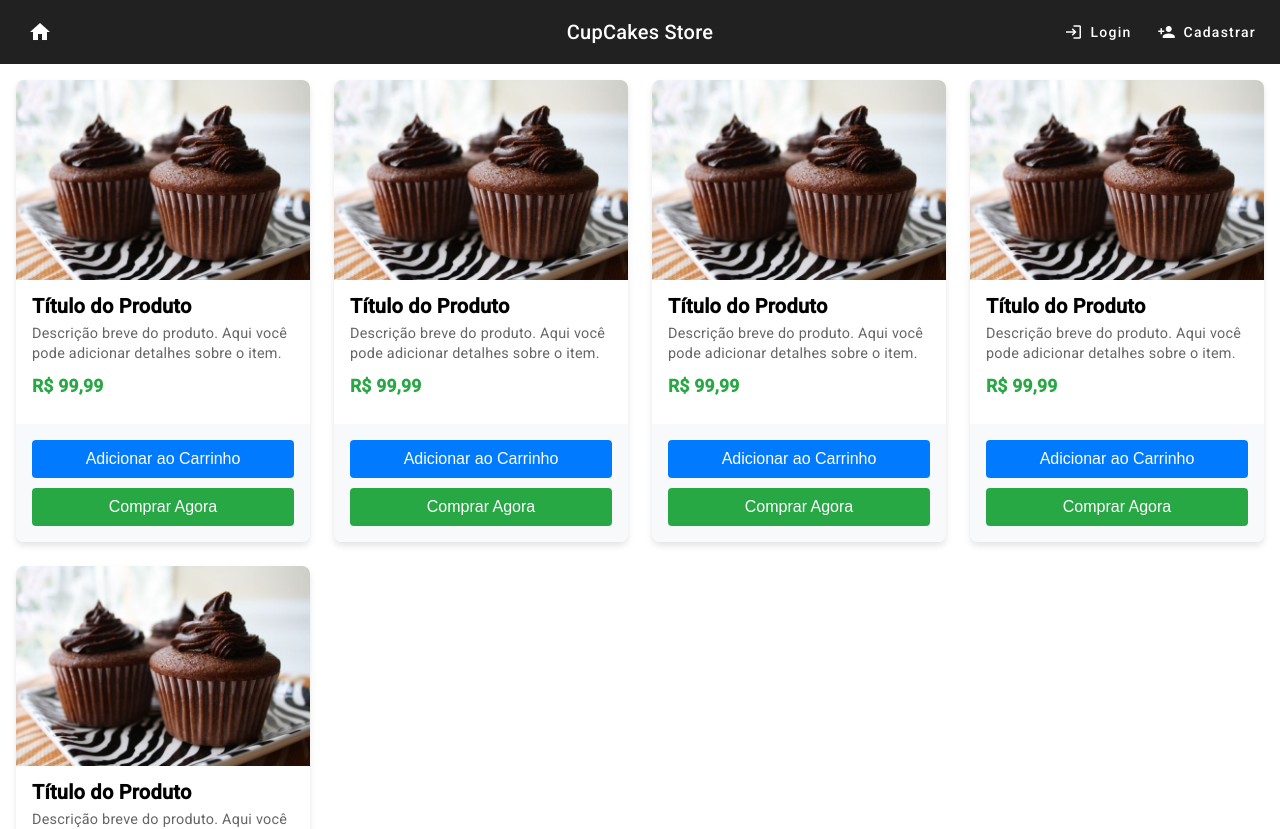
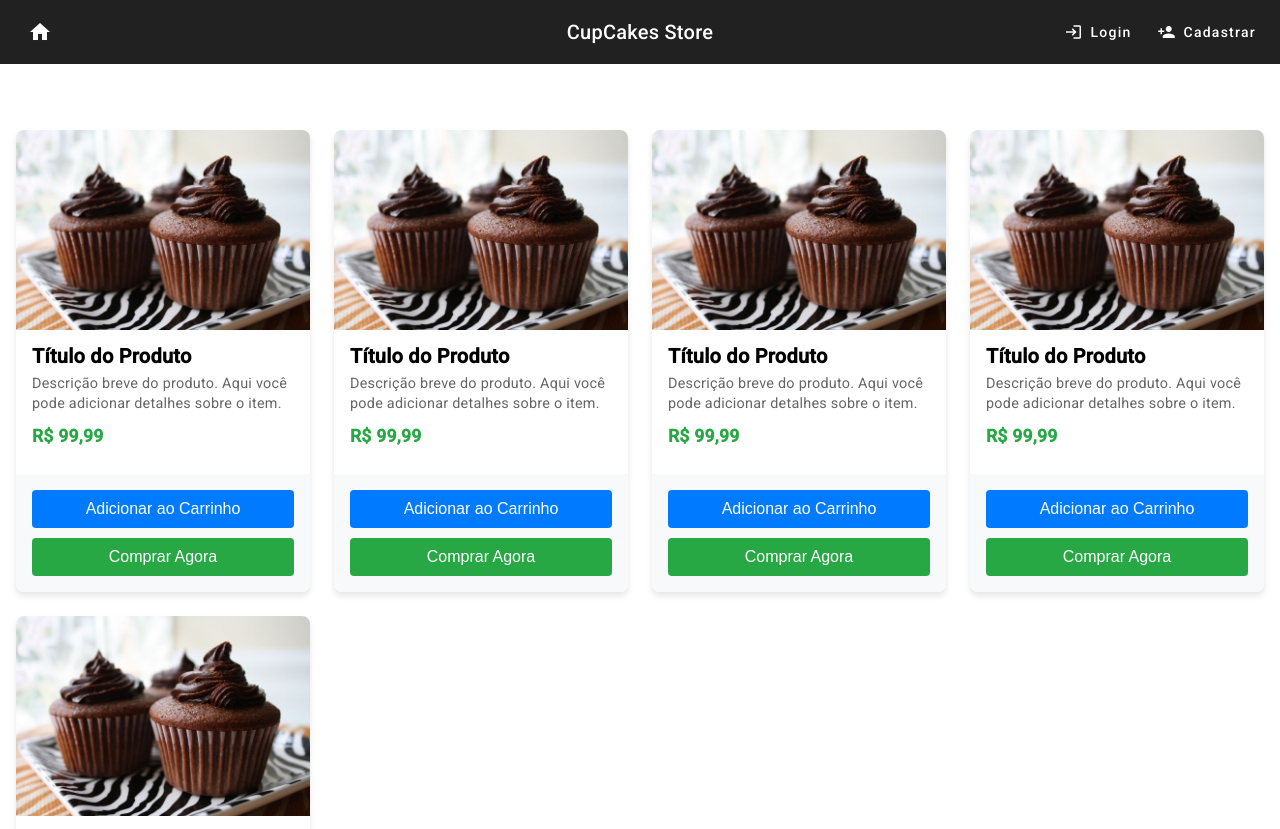
Before and after one commit to lucaspaixaodev/projeto-integrador, an Angular app: page /home in a window 1280 px wide. Shown: the top 829 px of the page. Built offline with nearby package versions, Linux system fonts and the light colour scheme.

Commit message:
Modificado: ajustes gerais

```diff
--- a/src/app/pages/home/home.component.scss
+++ b/src/app/pages/home/home.component.scss
@@ -3,6 +3,8 @@
   grid-template-columns: repeat(auto-fill, minmax(250px, 1fr));
   gap: 1.5rem;
   padding: 1rem;
+  margin-top: 50px;
+  margin-bottom: 50px;
 }
 
 .product-card {
--- a/src/index.html
+++ b/src/index.html
@@ -2,7 +2,7 @@
 <html lang="pt-BR">
 <head>
   <meta charset="utf-8">
-  <title>Projeto Integrador</title>
+  <title>CupCakes Store</title>
   <base href="/">
   <meta name="viewport" content="width=device-width, initial-scale=1">
   <link rel="icon" type="image/x-icon" href="favicon.ico">
```
Also changed, not shown: src/app/app.component.ts (+3 -4 lines).
